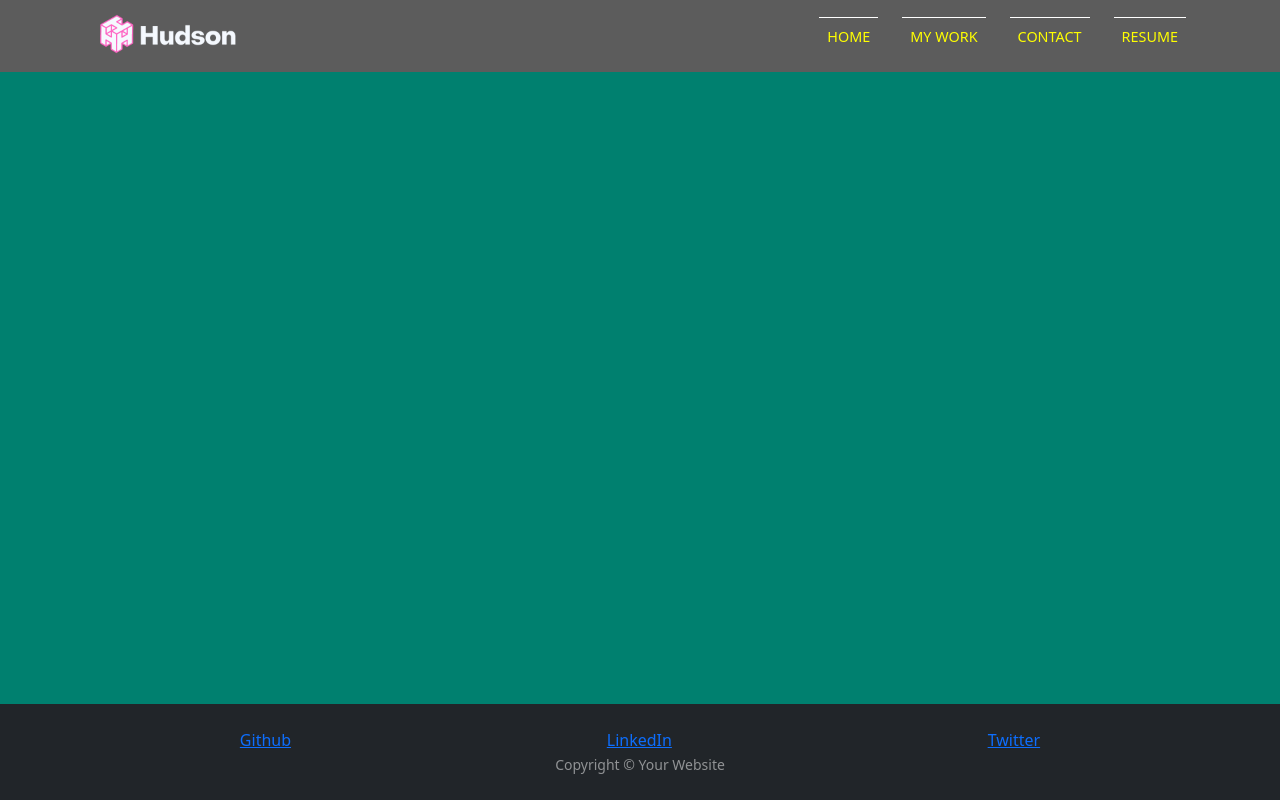
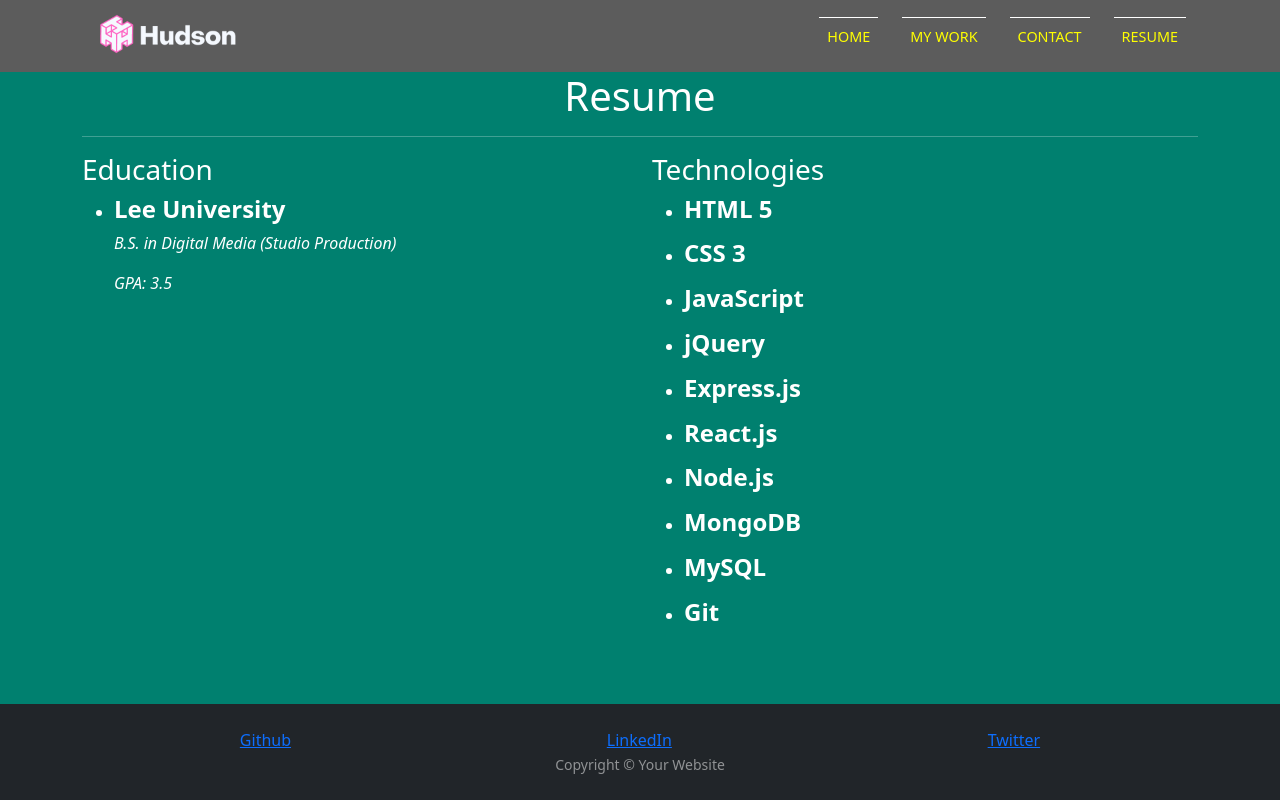
Before and after one commit to hudsonhancock/react-portfolio, a React (Create React App) app: page /resume in a window 1280 px wide. Built offline with nearby package versions, Linux system fonts and the light colour scheme.

Commit message:
Adds contact and resume

```diff
--- a/src/App.js
+++ b/src/App.js
@@ -4,6 +4,8 @@ import Navbar from "./components/Navbar";
 import Home from "./components/Home";
 import Footer from "./components/Footer";
 import Portfolio from "./components/Portfolio";
+import Contact from "./components/Contact";
+import Resume from "./components/Resume";
 
 // From net ninja
 import { BrowserRouter as Router, Route, Routes } from "react-router-dom";
@@ -17,6 +19,8 @@ function App() {
           <Routes>
             <Route path="/" element={<Home />} />
             <Route path="/mywork" element={<Portfolio />} />
+            <Route path="/contact" element={<Contact />} />
+            <Route path="/resume" element={<Resume />} />
           </Routes>
         </div>
       </Router>
--- /dev/null
+++ b/src/components/Contact.js
@@ -0,0 +1,22 @@
+import React from "react";
+
+const Contact = () => {
+  return (
+    <div className="contact">
+      <div className="container d-flex">
+        <iframe
+          src="https://docs.google.com/forms/d/e/1FAIpQLSfG5b4SNfTdhNfKx3f8CojfIkFE9BhiWZ6LEMgsXItsf51CVg/viewform?embedded=true"
+          width="640"
+          height="500"
+          frameborder="0"
+          marginheight="0"
+          marginwidth="0"
+        >
+          Loading…
+        </iframe>
+      </div>
+    </div>
+  );
+};
+
+export default Contact;
--- /dev/null
+++ b/src/components/Resume.js
@@ -0,0 +1,121 @@
+import React from "react";
+
+const Resume = () => {
+  return (
+    <div className="resume">
+      <div className="container">
+        <div className="row">
+          <div className="col-md-12">
+            <h1 className="text-center">Resume</h1>
+            <hr />
+            <div className="row">
+              <div className="col-md-6">
+                <h3>Education</h3>
+                <ul>
+                  <li>
+                    <h4>
+                      <strong>Lee University</strong>
+                    </h4>
+                    <p>
+                      <em>B.S. in Digital Media (Studio Production)</em>
+                    </p>
+                    <p>
+                      <em>GPA: 3.5</em>
+                    </p>
+                  </li>
+                </ul>
+              </div>
+              <div className="col-md-6">
+                <h3>Technologies</h3>
+                <ul>
+                  <li>
+                    <h4>
+                      <strong>HTML 5</strong>
+                    </h4>
+                    <p>
+                      <em></em>
+                    </p>
+                  </li>
+                  <li>
+                    <h4>
+                      <strong>CSS 3</strong>
+                    </h4>
+                    <p>
+                      <em></em>
+                    </p>
+                  </li>
+                  <li>
+                    <h4>
+                      <strong>JavaScript</strong>
+                    </h4>
+                    <p>
+                      <em></em>
+                    </p>
+                  </li>
+                  <li>
+                    <h4>
+                      <strong>jQuery</strong>
+                    </h4>
+                    <p>
+                      <em></em>
+                    </p>
+                  </li>
+                  <li>
+                    <h4>
+                      <strong>Express.js</strong>
+                    </h4>
+                    <p>
+                      <em></em>
+                    </p>
+                  </li>
+                  <li>
+                    <h4>
+                      <strong>React.js</strong>
+                    </h4>
+                    <p>
+                      <em></em>
+                    </p>
+                  </li>
+                  <li>
+                    <h4>
+                      <strong>Node.js</strong>
+                    </h4>
+                    <p>
+                      <em></em>
+                    </p>
+                  </li>
+                  <li>
+                    <h4>
+                      <strong>MongoDB</strong>
+                    </h4>
+                    <p>
+                      <em></em>
+                    </p>
+                  </li>
+                  <li>
+                    <h4>
+                      <strong>MySQL</strong>
+                    </h4>
+                    <p>
+                      <em></em>
+                    </p>
+                  </li>
+                  <li>
+                    <h4>
+                      <strong>Git</strong>
+                    </h4>
+                    <p>
+                      <em></em>
+                    </p>
+                  </li>
+                </ul>
+              </div>
+            </div>
+          </div>
+        </div>
+      </div>
+    </div>
+  );
+};
+
+export default Resume;
```
